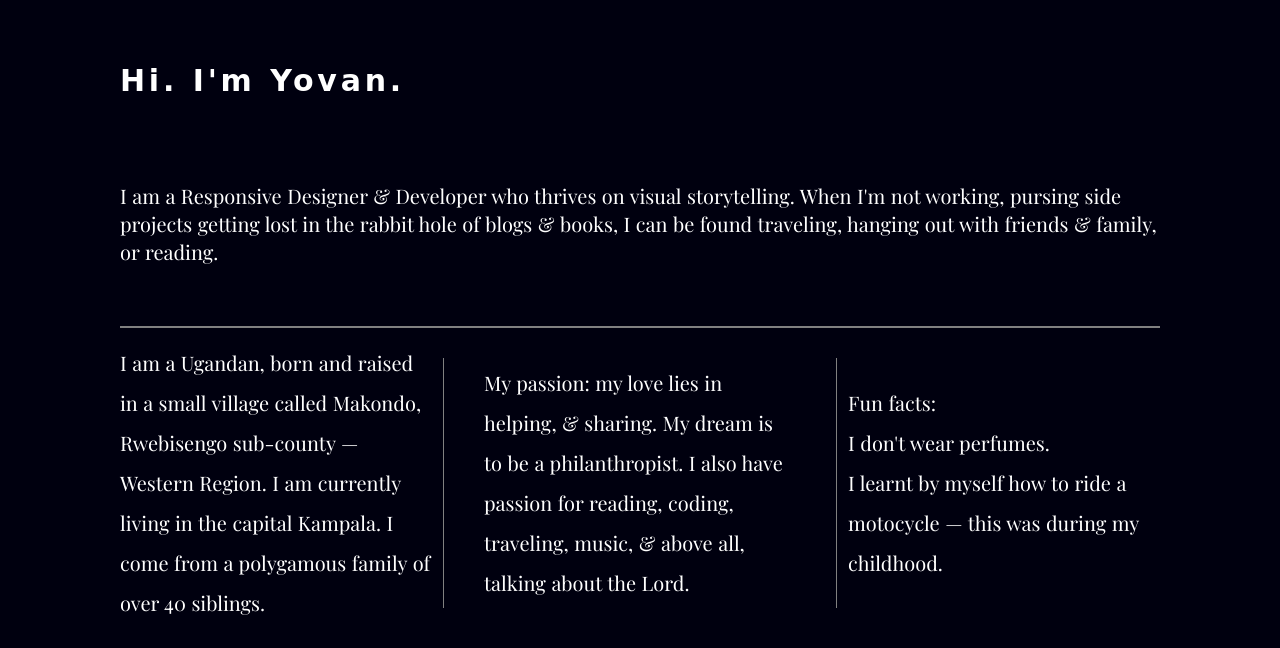
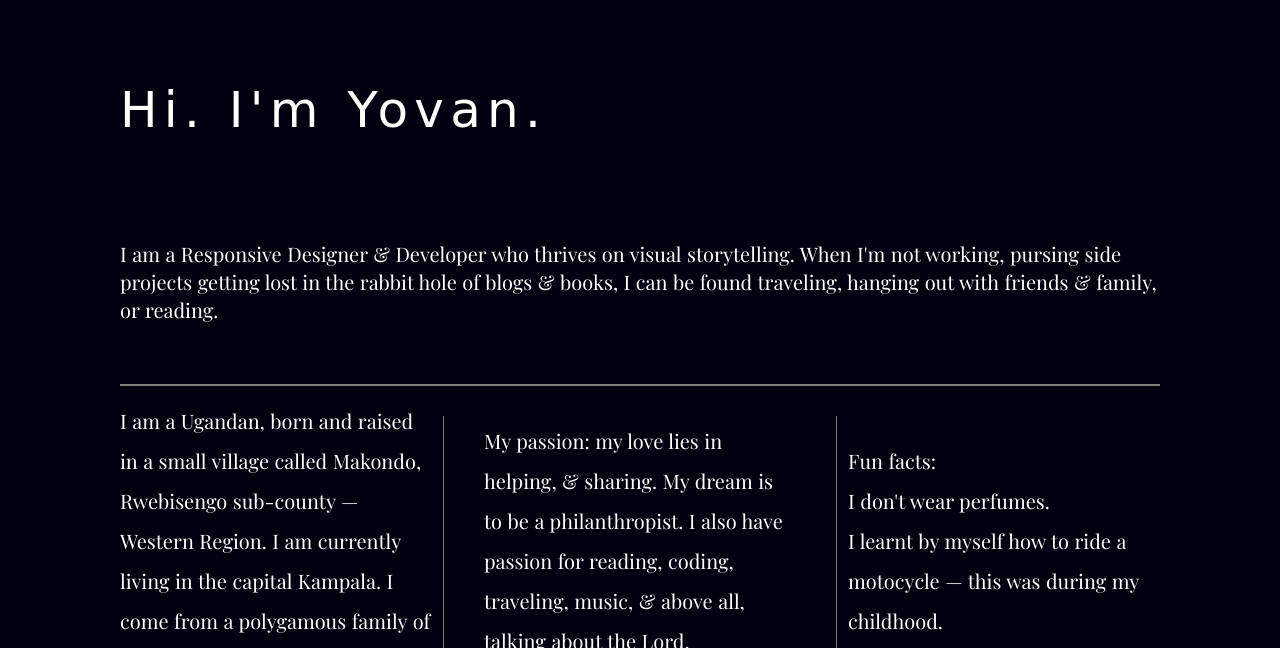
Before and after one commit to byovans/07.01-206-divs-flexbox-starter, a plain HTML site: page index.html in a window 1280 px wide. Shown: the top 648 px of the page. Drawn offline with nearby package versions, Linux system fonts and the light colour scheme; a web font is replaced by a local one.

Commit message:
A few changes in header box model.

```diff
--- a/css/main.css
+++ b/css/main.css
@@ -145,9 +145,8 @@ body {
 header {
     color: white;
     margin-bottom: 60px;
-    font-weight: bold;
-    font-size: 1.5em;
-    margin: 2em 0;
+    font-size: 2.5em;
+    margin: 1.5em 0;
     font-family: 'Ranchers', cursive;
     letter-spacing: .125em;
 }
```
